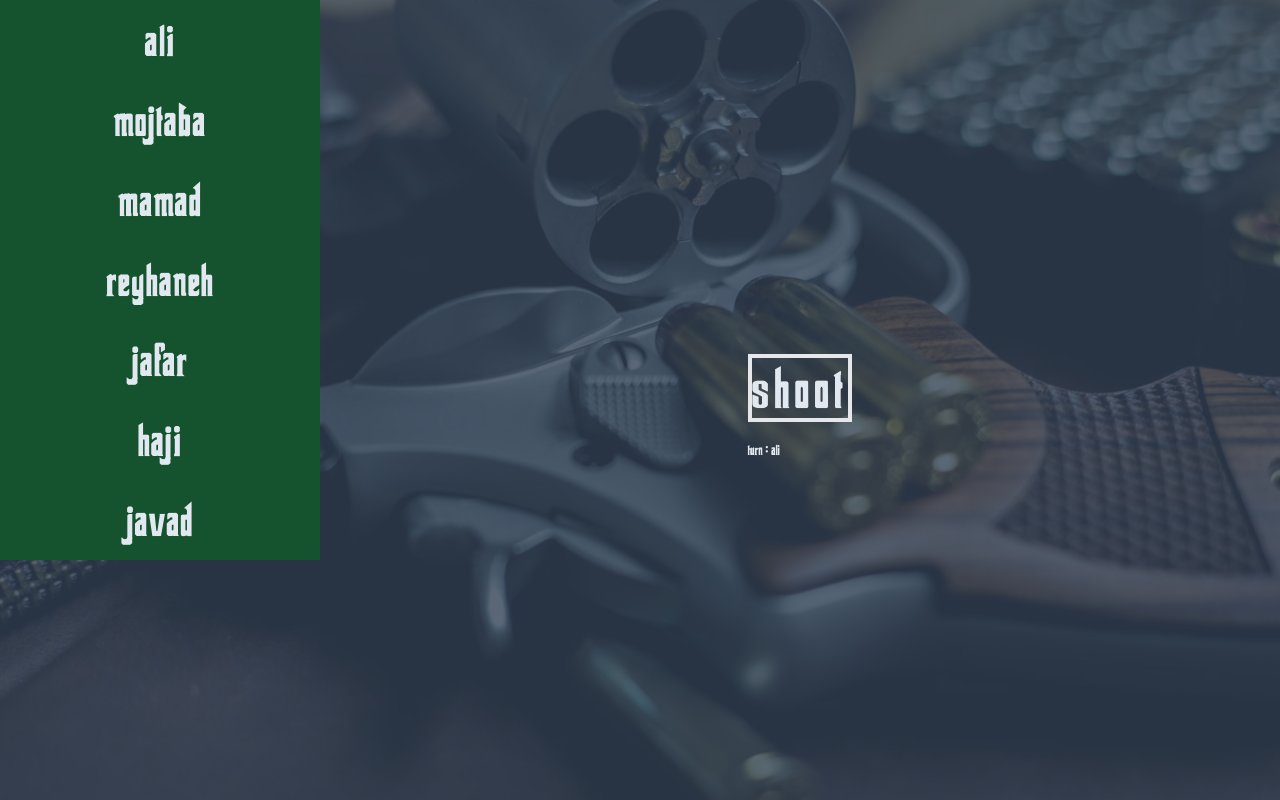
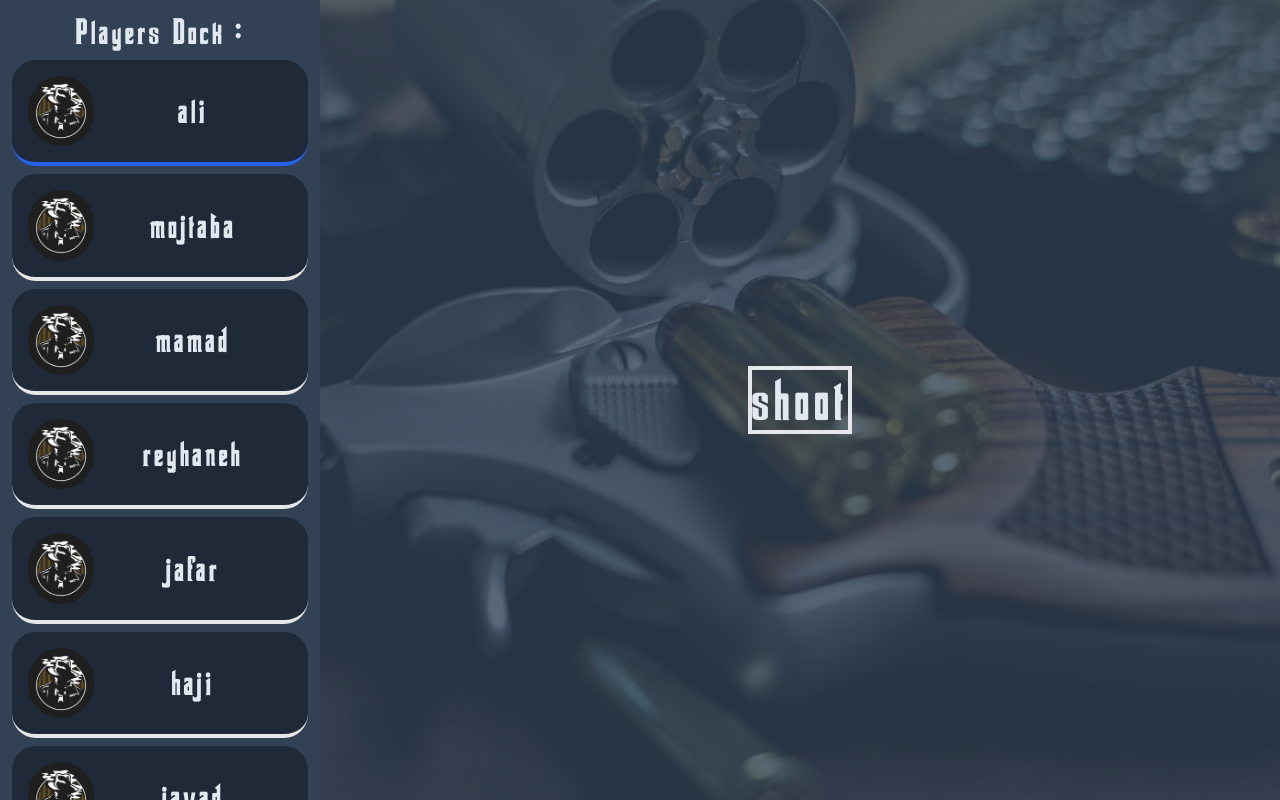
Before and after one commit to mojtaba-afraz/russian-roulette, an Angular app: page /new in a window 1280 px wide. Built offline with nearby package versions, Linux system fonts and the light colour scheme.

Commit message:
use character component and app result banner after shoot

```diff
--- a/src/pages/new-page/new-page.component.html
+++ b/src/pages/new-page/new-page.component.html
@@ -1,22 +1,15 @@
 <game-layout>
+  <div [style.visibility]="resultBannerOpacity ? 'visible' : 'hidden' " [style.opacity]="resultBannerOpacity" style="background-color: black;width: 100vw;height: 100vh;position: absolute;z-index: 2;"></div>
   <div class="grid md:grid-cols-4 sm:grid-cols-1">
-    <div class="col-span-1 w-full text-slate-200 h-screen bg-slate-700/80">
-      <div
-        *ngFor="let person of participants"
-        [class.bg-red-900]="!person.status"
-        [class.bg-green-900]="person.status"
-        [class.bg-blue-900]="turn === person.index && !gameOver"
-        class="tracking-widest Corleone w-full block p-4 flex justify-center content-center items-center"
-      >
-        <span class="text-5xl">
-          {{person.name}}
-        </span>
+    <div id="character-dock" class="col-span-1 p-3 w-full max-h-screen overflow-scroll text-slate-200 h-screen bg-slate-700">
+      <h1 class="text-4xl text-center tracking-widest">Players Dock : </h1>
+      <div *ngFor="let person of participants">
+        <app-character-card [id]="'character-' + person.index" [characterTurn]="turn === person.index" [isKilled]="!person.status" [character]="person"></app-character-card>
       </div>
     </div>
     <div class="col-span-3 w-full text-slate-200 flex justify-center content-center items-center h-screen bg-slate-700/80">
       <div>
         <main-btn (click)="Shoot()" [btn]="{title:'shoot'}"></main-btn>
-        <h1>turn : {{participants[turn].name}}</h1>
       </div>
     </div>
   </div>
--- a/src/pages/new-page/new-page.component.ts
+++ b/src/pages/new-page/new-page.component.ts
@@ -50,6 +50,9 @@ export class NewPageComponent implements OnInit {
   bulletCount = 1
   turn = 0;
   gameOver = false;
+  resultBannerOpacity:number = 0;
+  ResultBannerInterval:any = null;
+
   reloadGun(){
     for (let counter = 0;counter < this.bulletCount;counter++){
       this.magazine.push(1)
@@ -70,14 +73,30 @@ export class NewPageComponent implements OnInit {
     }
     return array;
   }
+  dockScrollTop(){
+    let dockScrollTop = document!.getElementById("character-dock")!.scrollTop
+    let scrollTop:number = window.pageYOffset || dockScrollTop;
+    document!.getElementById("character-dock")!.scrollTop = scrollTop + 25
+  }
+  showResultBanner(){
+    this.ResultBannerInterval = setInterval(()=>{
+      console.log(this.resultBannerOpacity)
+      if (this.resultBannerOpacity >= 1){
+        clearInterval(this.ResultBannerInterval);
+      }
+      this.resultBannerOpacity += 0.1000
+    }, 40);
+  }
   Shoot(){
     if (this.magazine[this.turn]){
       this.shotSound()
       this.participants[this.turn].status = 0
       this.gameOver = true
+      this.showResultBanner()
     }
     else {
       this.turn = this.turn + 1
+      this.dockScrollTop()
       this.cockingSound()
     }
   }
@@ -92,8 +111,6 @@ export class NewPageComponent implements OnInit {
   constructor() {
     this.reloadGun()
   }
-
-  ngOnInit(): void {
-  }
+  ngOnInit(): void {}
 
 }
```
